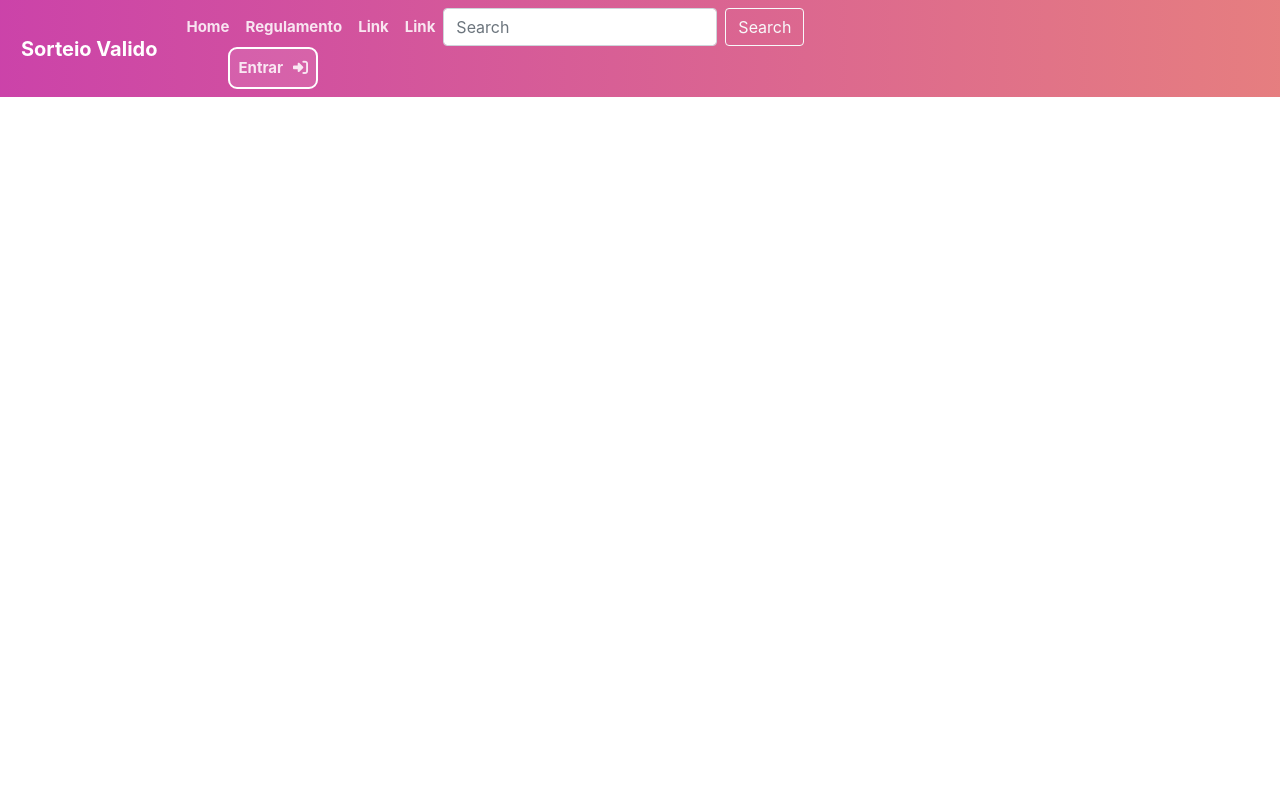
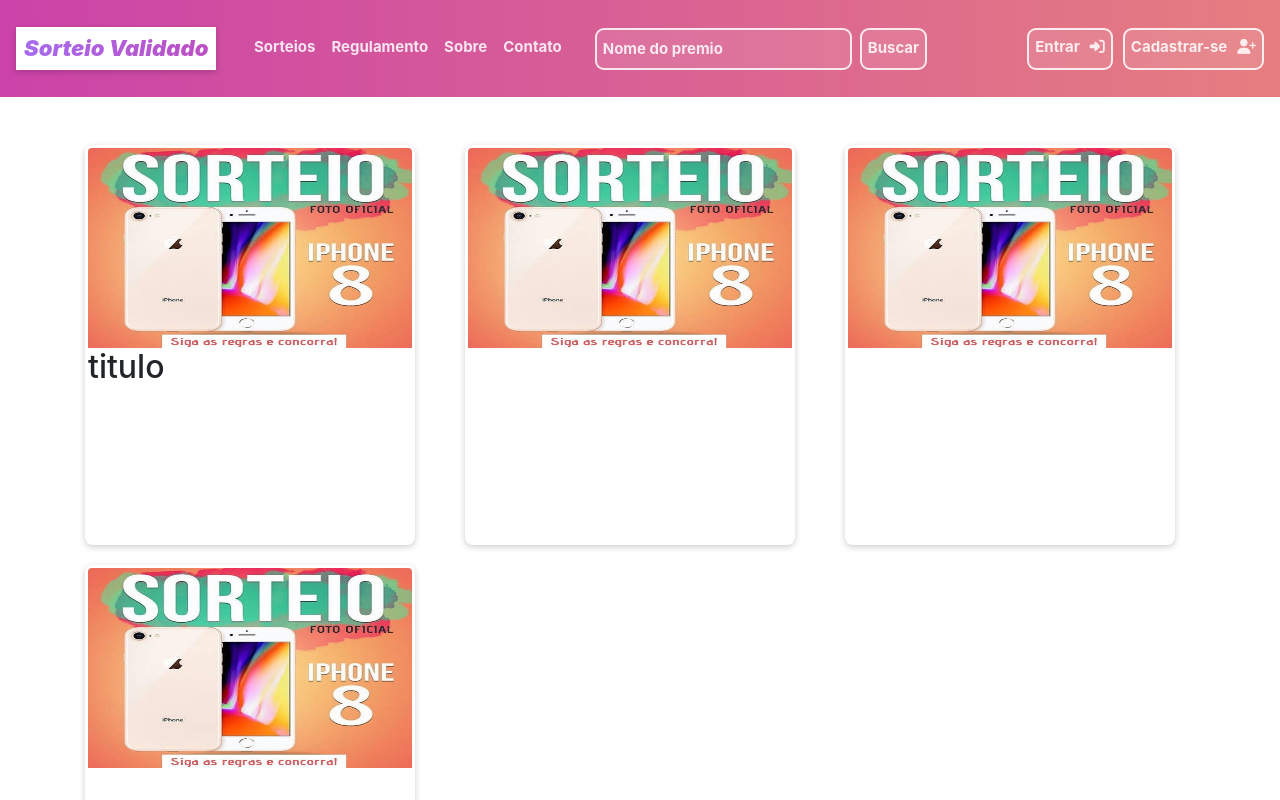
Before and after one commit to lucas6g/app-sorteio-frontend, a React (Create React App) app: page / in a window 1280 px wide. Shown: the top 800 px of the page. Built offline with nearby package versions, Linux system fonts and the light colour scheme.

Commit message:
logo created and finalized, start of the implementation of the card component

```diff
--- a/src/pages/Home/Home.jsx
+++ b/src/pages/Home/Home.jsx
@@ -1,6 +1,17 @@
 import React from 'react'
 
-import { Navbar, Nav, Button, FormControl, Form } from 'react-bootstrap'
+import {
+  Navbar,
+  Nav,
+  Button,
+  FormControl,
+  Form,
+  Container,
+  Row,
+  Col,
+} from 'react-bootstrap'
+
+import iphoneImg from '../../assets/img/iphone.jpg'
 
 import './Home.styles.css'
 // adicionar classes para sobrescrever as do boot stape
@@ -9,9 +20,12 @@
   return (
     <>
       <Navbar className="navbar" expand="lg">
-        <Navbar.Brand className="logo" href="#home">
-          Sorteio Valido
-        </Navbar.Brand>
+        <div className="logo-container">
+          <Navbar.Brand className="logo" href="#home">
+            Sorteio Validado
+          </Navbar.Brand>
+        </div>
+
         <Navbar.Toggle
           className="btn-toggle"
           aria-controls="basic-navbar-nav"
@@ -19,34 +33,67 @@
         <Navbar.Collapse className="menu" id="basic-navbar-nav">
           <Nav className="nav">
             <Nav.Link className="nav-link" href="#home">
-              Home
+              Sorteios
             </Nav.Link>
             <Nav.Link className="nav-link" href="#tes">
               Regulamento
             </Nav.Link>
             <Nav.Link className="nav-link" href="#tfddf">
-              Link
+              Sobre
             </Nav.Link>
             <Nav.Link className="nav-link" href="#lifdfk">
-              Link
+              Contato
             </Nav.Link>
 
             <Form className="form-search" inline>
               <FormControl
                 type="text"
-                placeholder="Search"
-                className="mr-sm-2"
+                placeholder="Nome do premio"
+                className="mr-sm-2 input-search"
               />
-              <Button variant="outline-light">Search</Button>
+              <Button className="btn-search" variant="outline-light">
+                Buscar
+              </Button>
             </Form>
 
             <Nav.Link className="nav-link-signin" href="#lifddsfk">
               Entrar
               <i class="fas fa-sign-in-alt"></i>
             </Nav.Link>
+
+            <Nav.Link className="nav-link-signup" href="#lifddjjhjsfk">
+              Cadastrar-se
+              <i class="fas fa-user-plus"></i>
+            </Nav.Link>
           </Nav>
         </Navbar.Collapse>
       </Navbar>
+
+      <Container className="mt-5">
+        <Row>
+          <Col>
+            <div className="teste">
+              <img className="img-sortition" src={iphoneImg} alt="" />
+              <h2>titulo</h2>
+            </div>
+          </Col>
+          <Col>
+            <div className="teste">
+              <img className="img-sortition" src={iphoneImg} alt="" />
+            </div>
+          </Col>
+          <Col>
+            <div className="teste">
+              <img className="img-sortition" src={iphoneImg} alt="" />
+            </div>
+          </Col>
+          <Col>
+            <div className="teste">
+              <img className="img-sortition" src={iphoneImg} alt="" />
+            </div>
+          </Col>
+        </Row>
+      </Container>
     </>
   )
 }
--- a/src/pages/Home/Home.styles.css
+++ b/src/pages/Home/Home.styles.css
@@ -21,23 +21,45 @@
     background-position: left;
   }
 }
-.navbar .logo {
-  color: white;
-  font-weight: bold;
-  padding: 5px;
-  border-radius: 8px;
+
+.logo-container {
+  display: flex;
+  justify-content: center;
+  align-items: center;
+  background: white;
+  padding: 8px;
+  box-shadow: rgba(0, 0, 0, 0.2) 0px 2px 6px;
+}
+
+.navbar .logo-container .logo {
+  font-weight: 900;
+  font-style: italic;
+  font-size: 22px;
+  color: #ee6352;
+  line-height: 0.8;
+  margin: 0;
+  background-image: var(--gradient);
+  background-clip: text;
+  color: transparent;
+  display: inline-block;
+  background-size: 300%;
+
+  transition: background-position 1s;
 }
 
 .navbar .nav {
   margin-left: auto;
-  margin-right: 30%;
 }
 
 .navbar .btn-toggle {
-  border: 2px solid white;
+  border: 2px solid rgba(255, 255, 255, 0.85);
   color: #fff;
   outline: none;
 }
+.navbar .btn-toggle:hover {
+  border: 2px solid white;
+}
+
 .navbar .menu {
   transition: height 2s ease;
 }
@@ -52,29 +74,121 @@
   font-size: 15px;
   font-weight: bold;
 }
+.navbar .nav .nav-link.active {
+  color: white;
+}
 
 .navbar .nav .nav-link:hover {
   color: #fff;
 }
+.input-search {
+  border: 2px solid rgba(255, 255, 255, 0.85);
+  border-radius: 9px;
+  height: 42px;
+  padding: 6px;
+  color: rgba(255, 255, 255, 0.85);
+  font-size: 15px;
+  font-weight: bold;
+  background-color: rgba(255, 255, 255, 0.1);
+  outline: none;
+  margin-left: 25px;
+}
+.input-search::placeholder {
+  /* Chrome, Firefox, Opera, Safari 10.1+ */
+  color: rgba(255, 255, 255, 0.85);
+  opacity: 1; /* Firefox */
+}
+.input-search:focus {
+  background-color: transparent;
+  color: white;
+  outline: none;
+}
+
+.btn-search {
+  border: 2px solid rgba(255, 255, 255, 0.85);
+  border-radius: 9px;
+  height: 42px;
+  padding: 6px;
+  color: rgba(255, 255, 255, 0.85);
+  font-size: 15px;
+  font-weight: bold;
+  background-color: rgba(255, 255, 255, 0.1);
+}
+.btn-search:hover {
+  background-color: transparent;
+  color: white;
+}
+
 /* link para se login */
+.navbar .nav .nav-link-signin,
+.navbar .nav .nav-link-signup {
+  margin-left: 10px;
+  border: 2px solid rgba(255, 255, 255, 0.85);
+  border-radius: 9px;
+  background-color: rgba(255, 255, 255, 0.1);
+  padding: 6px;
+}
 
 .navbar .nav .nav-link-signin {
-  margin-left: 50px;
-  border: 2px solid white;
-  border-radius: 9px;
-  background-color: rgba(255, 255, 255, 0.1);
-  padding: 8px;
+  margin-left: 100px;
 }
 
-.navbar .nav .nav-link-signin i {
+.navbar .nav .nav-link-signin i,
+.navbar .nav .nav-link-signup i {
   margin-left: 10px;
 }
 
-/* correçoes btn input */
-@media (max-width: 1000px) {
-  .navbar .nav .nav-link-signin {
+.teste {
+  width: 330px;
+  height: 400px;
+  border: double 3px transparent;
+  border-radius: 8px;
+
+  background-origin: border-box;
+  background-clip: padding-box, border-box;
+
+  box-shadow: rgba(0, 0, 0, 0.2) 0px 2px 6px;
+  margin-bottom: 20px;
+}
+
+.teste:hover {
+  background-image: linear-gradient(white, white),
+    radial-gradient(circle at top left, #a66bef, #ca40ab, #ffb658);
+}
+
+.teste .img-sortition {
+  width: 100%;
+  height: 200px;
+
+  border-top-right-radius: 4px;
+  border-top-left-radius: 4px;
+}
+
+/* correçoes mobile*/
+@media (max-width: 1250px) {
+  .navbar .nav .nav-link-signin,
+  .navbar .nav .nav-link-signup {
     width: 100px;
+    margin-left: 0px;
+    margin-bottom: 8px;
+  }
+  .navbar .nav .nav-link-signup {
+    width: 140px;
+  }
+  .input-search {
+    margin-left: 0px;
+    margin-bottom: 8px;
+  }
+  .btn-search {
+    margin-bottom: 8px;
+  }
+  .logo-container {
     margin-left: 0;
+  }
+
+  .teste {
+    margin: 10px auto;
+    width: 280px;
   }
 }
 
```
Also changed, not shown: src/assets/img/iphone.jpg (added).
